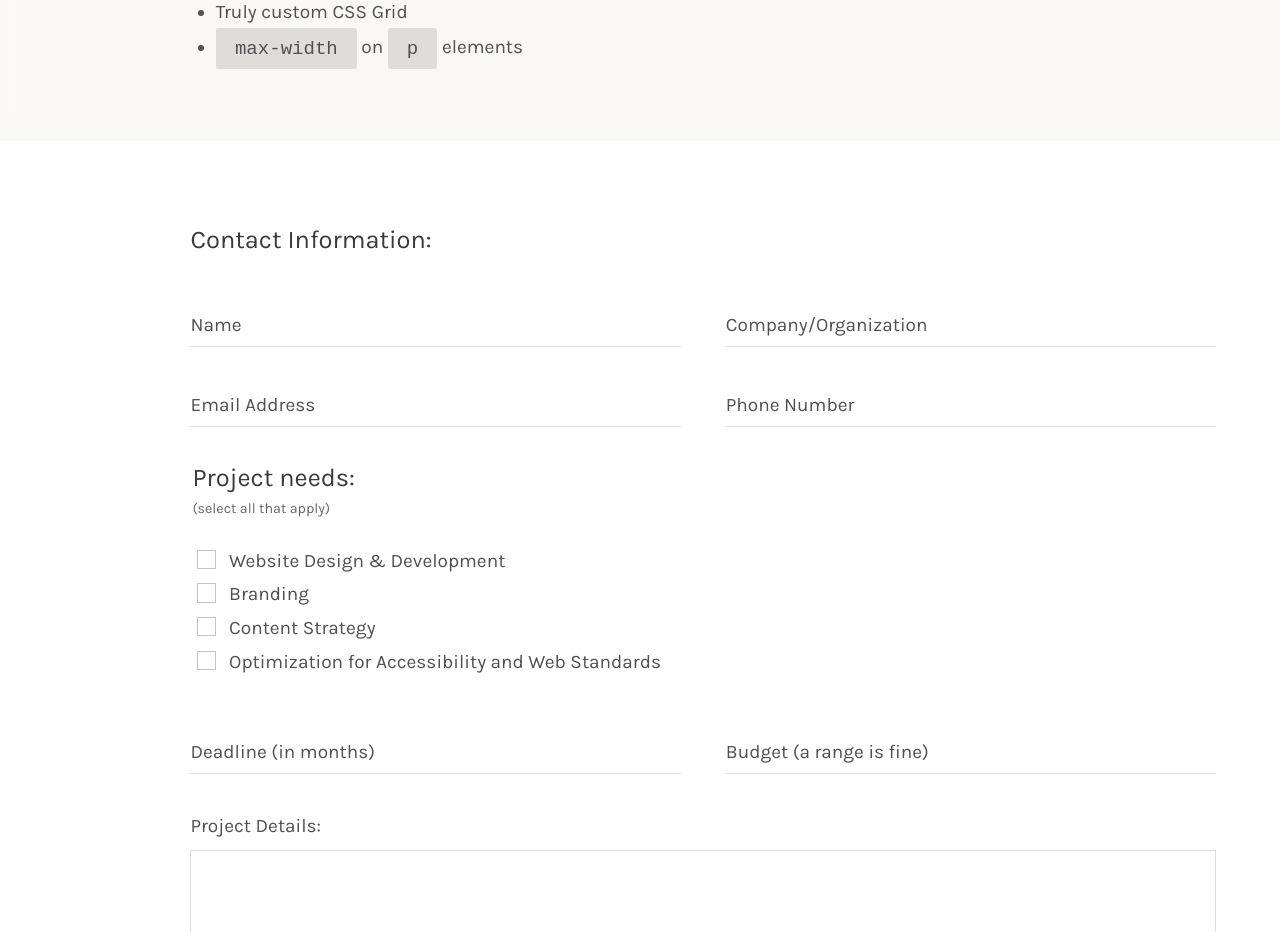
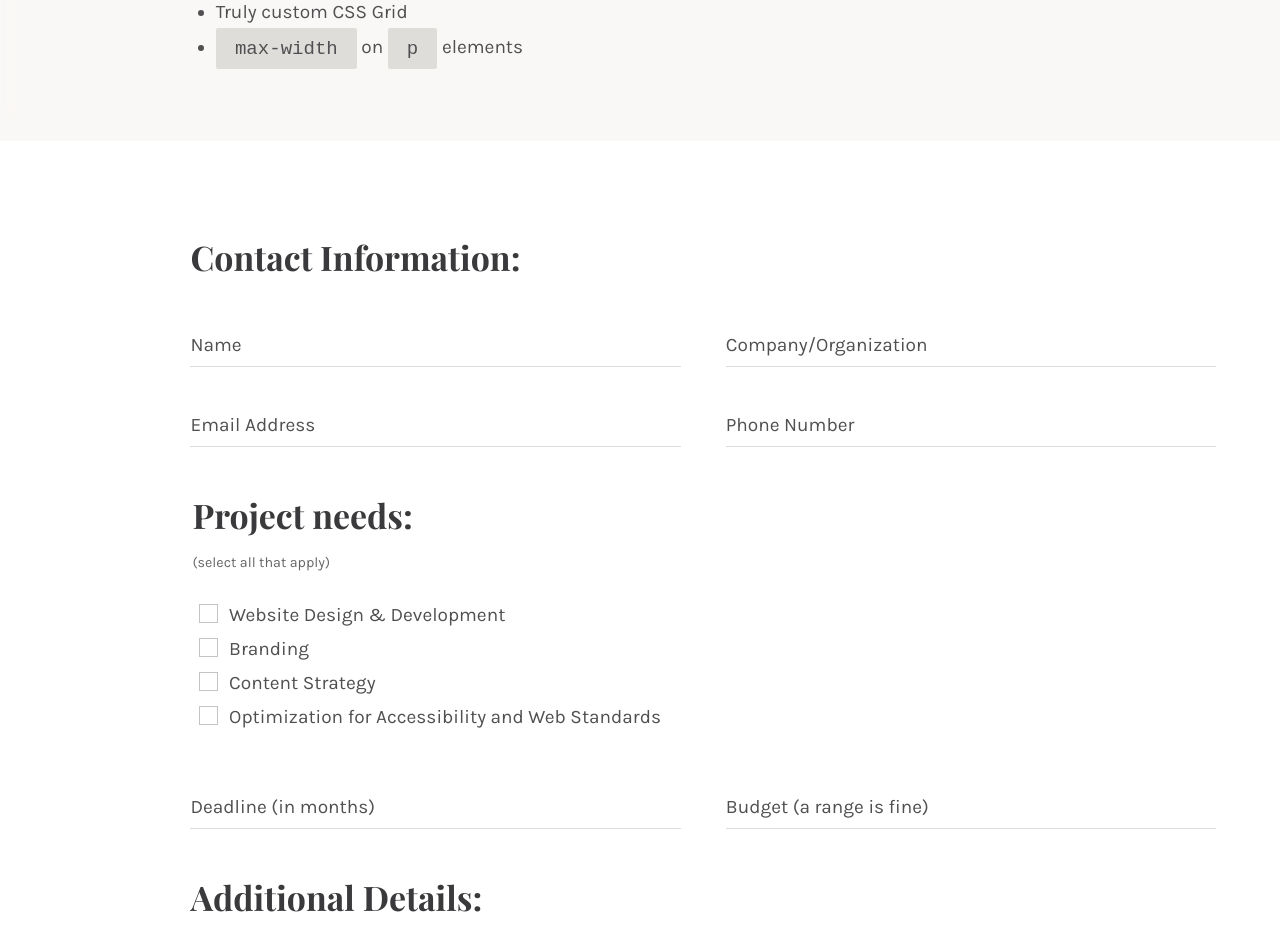
Before and after one commit to claxondesignco/claxondesignco.github.io, a Jekyll site: the page built from index.md, in a window 1280 px wide. Shown: the part 4872-5804 px from the top of the page. Built offline with Jekyll 4.4.1, drawn with Linux system fonts in a browser that asks for light colours; comment, search, counter and statistics services are not loaded.

Commit message:
Improved form styles.

```diff
--- a/_includes/contactform.html
+++ b/_includes/contactform.html
@@ -1,5 +1,5 @@
  <form id="contact_form" action="https://formspree.io/&#097;&#100;&#097;&#109;&#064;&#099;&#108;&#097;&#120;&#111;&#110;&#100;&#101;&#115;&#105;&#103;&#110;&#046;&#099;&#111;" method="POST">
-  <h3>Contact Information:</h3>
+  <h2>Contact Information:</h2>
   <div class="columns columns-2">
     <div>
       <label for="name">Name</label>
@@ -21,7 +21,7 @@
     </div>
   </div>
   <fieldset>
-    <legend><h3>Project needs:</h3><span>(select all that apply)</span>
+    <legend><h2>Project needs:</h2><span>(select all that apply)</span>
     </legend>
     <input id="website" type="checkbox" name="project-needs-website" value="Web Design and Development"><label for="website">Website Design &amp; Development</label><br>
     <input id="branding" type="checkbox" name="project-needs-branding" value="Branding"><label for="branding">Branding</label><br>
@@ -38,7 +38,10 @@
       <input name="budget" type="text" id="budget">
     </div>
   </div>
-  <label for="project-details">Project Details:</label>
+  <div>
+    <h2>Additional Details:</h2>
+  </div>
+  <label for="project-details">Project Details</label>
   <textarea rows="6" id="project-details" name="project-details"></textarea>
   <input type="submit" value="Send" />
   <input type="hidden" name="_next" value="http://claxondesign.co/thanks/" />
--- a/_sass/_forms.sass
+++ b/_sass/_forms.sass
@@ -18,13 +18,16 @@ label
   font-family: $sans
   color: $black-t2
 
-  h3
+  h2
     margin-bottom: 0.25em
 
 form
   margin: ms(1) 0
   text-align: left
   max-width: ms(14)
+
+  h2
+    margin-bottom: ms(0)
 
   div
     margin: ms(0) 0
@@ -133,7 +136,7 @@ input[type="checkbox"]
       display: block
       position: absolute
       top: 0
-      left: -1.7em
+      left: -1.6em
       background: transparent
       border: ms(-8) solid $white-s2
       vertical-align: top
@@ -173,7 +176,7 @@ fieldset
   padding: 0
   margin: ms(0) 0 ms(2)
 
-  h3
+  h2
     margin-bottom: 0
 
 legend
```
